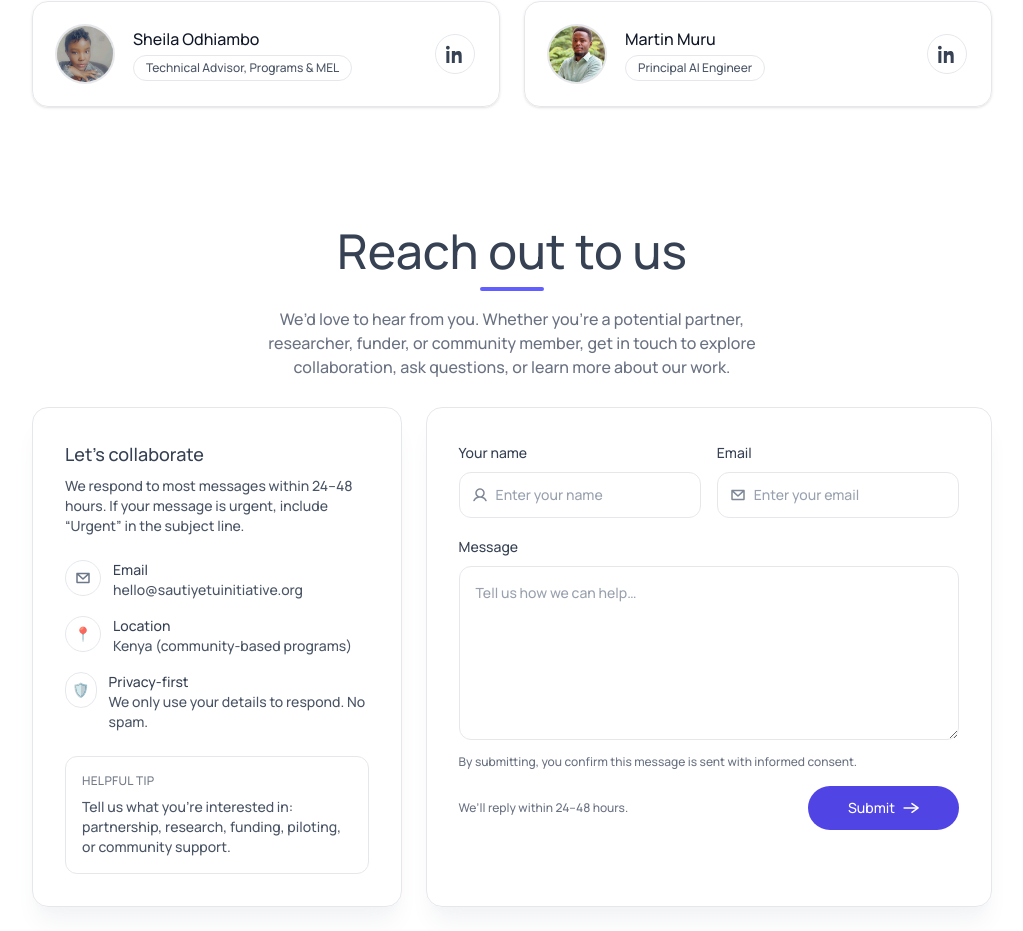
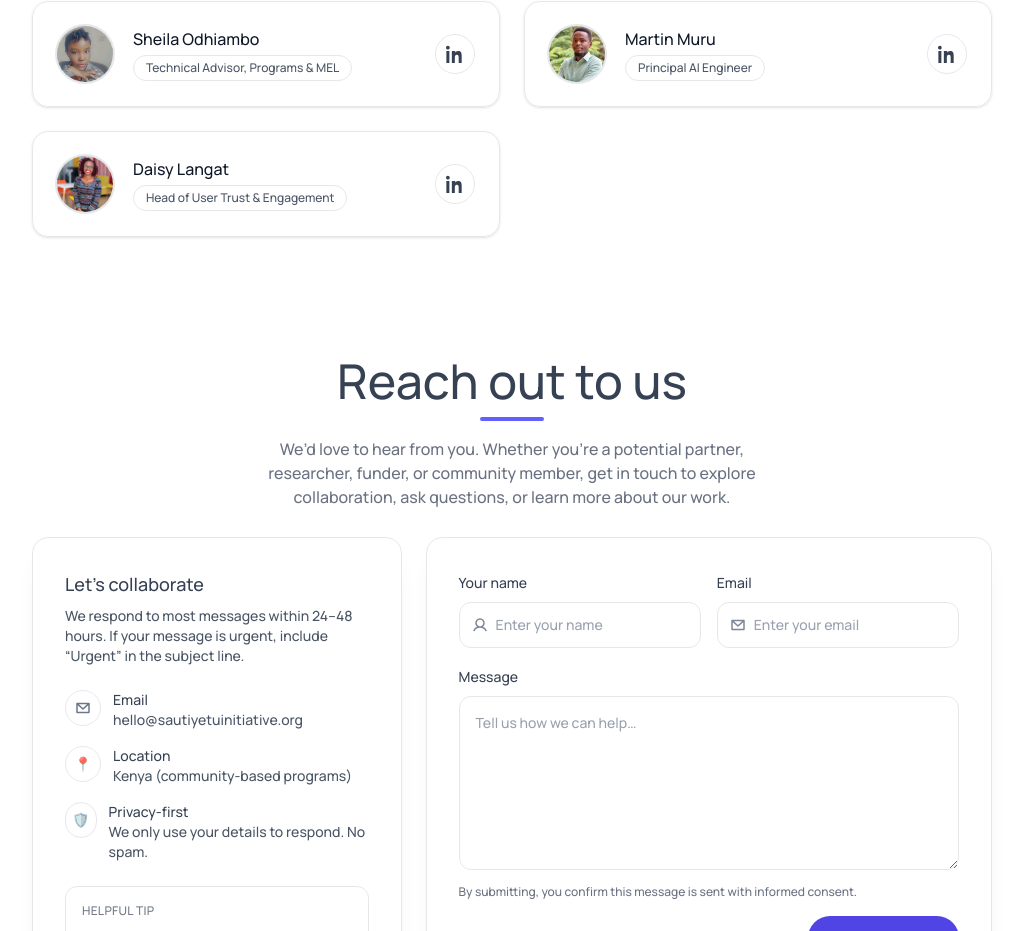
Before and after one commit to martin254/EchoSite, a React (Vite) app: page / in a window 1280 px wide. Shown: the part 5960-6891 px from the top of the page, without its empty margins (128-1151 px from the left). Built offline with nearby package versions, Linux system fonts and the light colour scheme.

Commit message:
Update assets.js

```diff
--- a/src/assets/assets.js
+++ b/src/assets/assets.js
@@ -35,6 +35,7 @@ import safespace from './safespace.png'
 import simulizi from './simulizi.png'
 import ruth from './Ruth.jpg'
 import njau from './Njau.jpg'
+import daisy from './Daisy.jpg'
 import sheila from './Sheila.jpg'
 import twi from './Twiri.jpg'
 import echohero from './Echohero.png'
@@ -114,5 +115,6 @@ export const teamData = [
   { name: 'Ruth Kamau ', title: 'Founding Programmes Director', image: ruth, linkedin:'https://www.linkedin.com/in/ruth-kamau-b07399127/' },
   { name: 'Sheila Odhiambo', title: 'Technical Advisor, Programs & MEL', image: sheila, linkedin:'https://www.linkedin.com/in/sheila-odhiambo/' },
   { name: 'Martin Muru', title: 'Principal AI Engineer', image: twi, linkedin:'https://www.linkedin.com/in/martinmuru/' },
+  { name: 'Daisy Langat', title: 'Head of User Trust & Engagement', image: daisy, linkedin:'https://www.linkedin.com/in/daisy-lang-at-a37083147/' },
 
 ]
```
